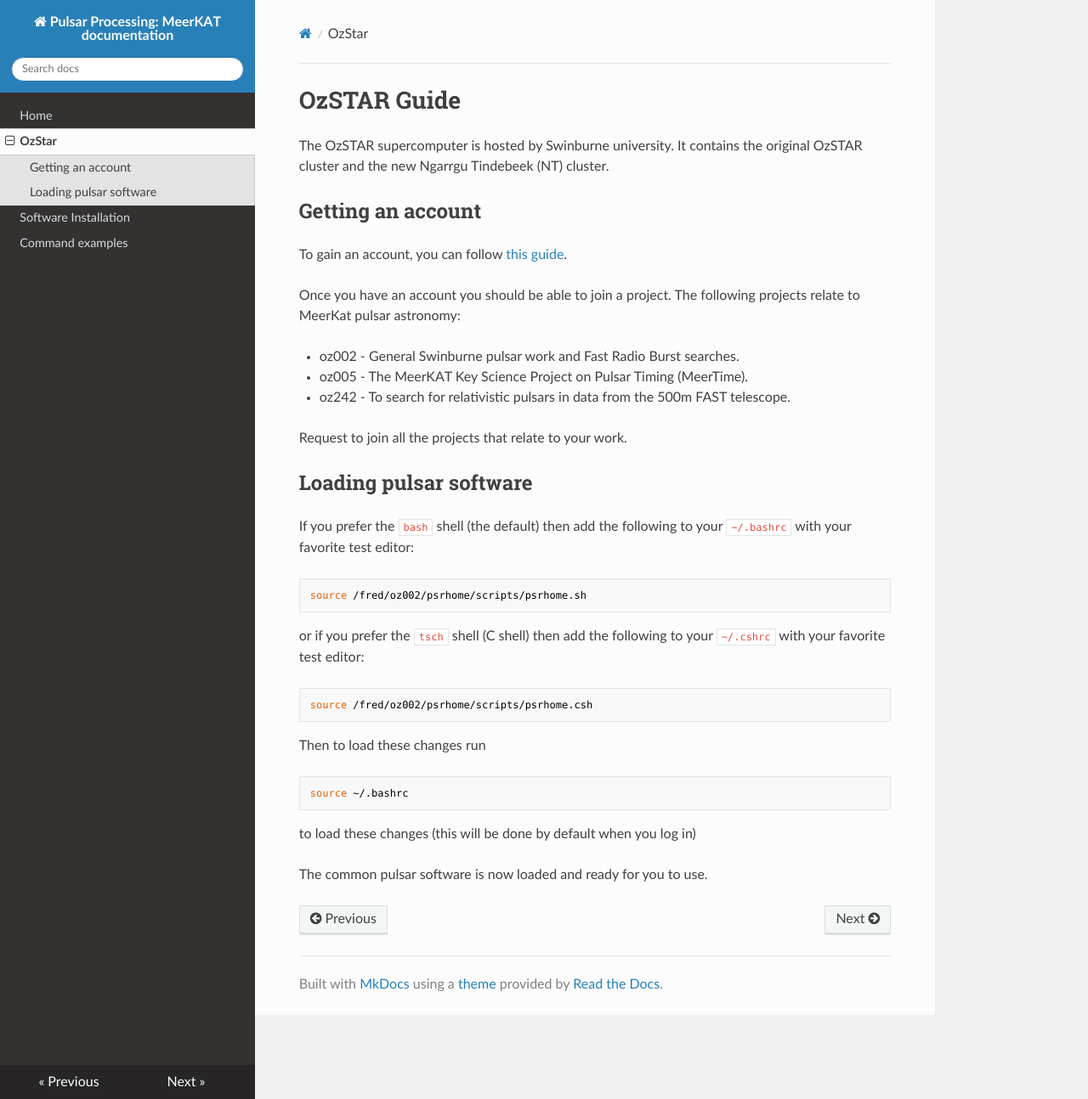
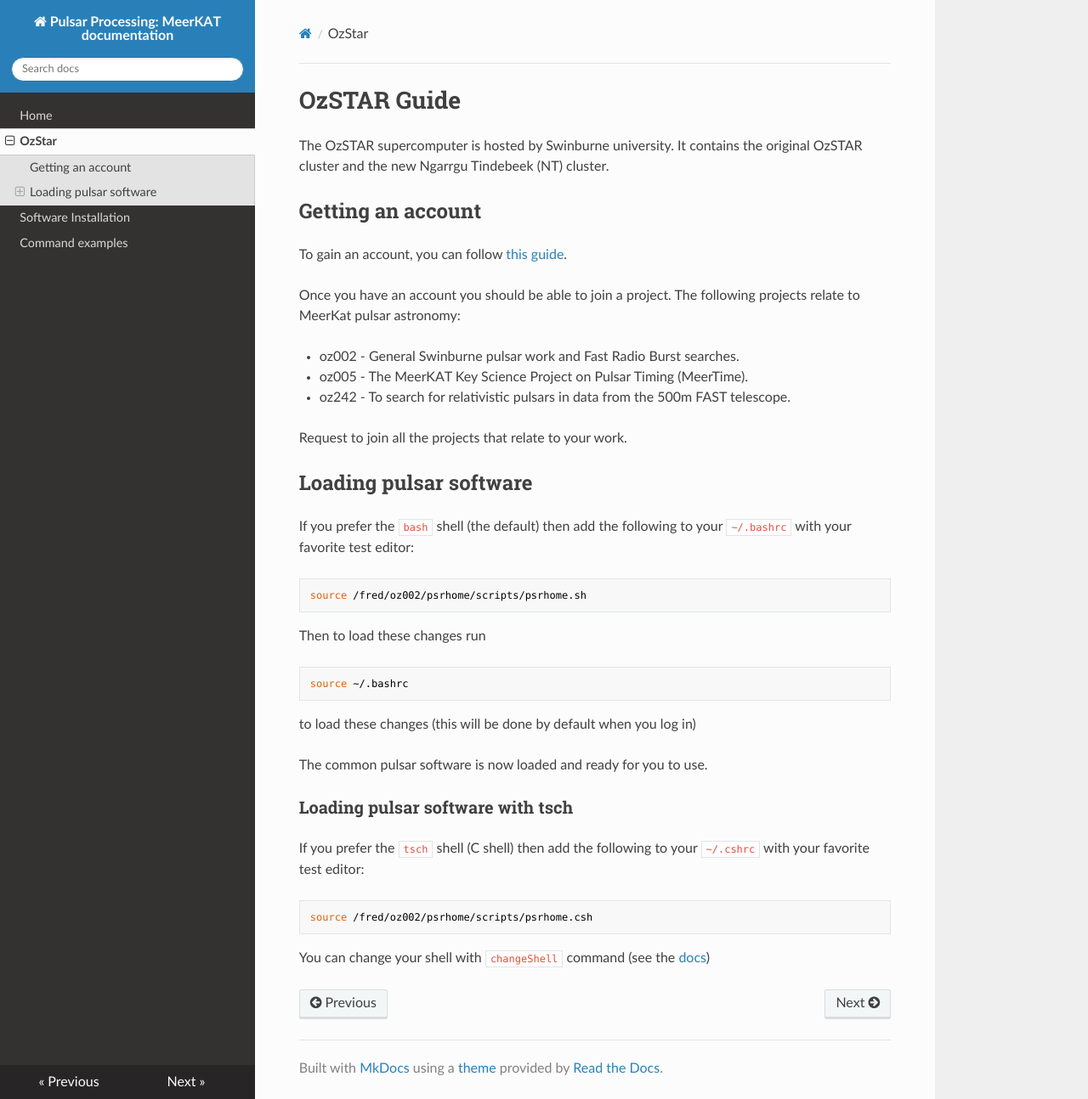
Before and after one commit to OZGrav/meerkat_pulsar_docs, an MkDocs documentation site: the page built from docs/ozstar.md, in a window 1280 px wide and 1294 px high. Shown: the whole window at 85% size. Built offline with MkDocs 1.6.1, drawn with Linux system fonts in a browser that asks for light colours; nearby versions of some CDN libraries.

Commit message:
Seperate tsch commands

````diff
--- a/docs/ozstar.md
+++ b/docs/ozstar.md
@@ -24,11 +24,6 @@
 source /fred/oz002/psrhome/scripts/psrhome.sh
 ```
 
-or if you prefer the `tsch` shell (C shell) then add the following to your `~/.cshrc` with your favorite test editor:
-```bash
-source /fred/oz002/psrhome/scripts/psrhome.csh
-```
-
 Then to load these changes run
 ```bash
 source ~/.bashrc
@@ -36,3 +31,12 @@
 to load these changes (this will be done by default when you log in)
 
 The common pulsar software is now loaded and ready for you to use.
+
+### Loading pulsar software with tsch
+
+If you prefer the `tsch` shell (C shell) then add the following to your `~/.cshrc` with your favorite test editor:
+```bash
+source /fred/oz002/psrhome/scripts/psrhome.csh
+```
+
+You can change your shell with `changeShell` command (see the [docs](https://supercomputing.swin.edu.au/docs/1-getting_started/FAQ.html?highlight=shell#how-can-i-change-my-login-shell))
````
